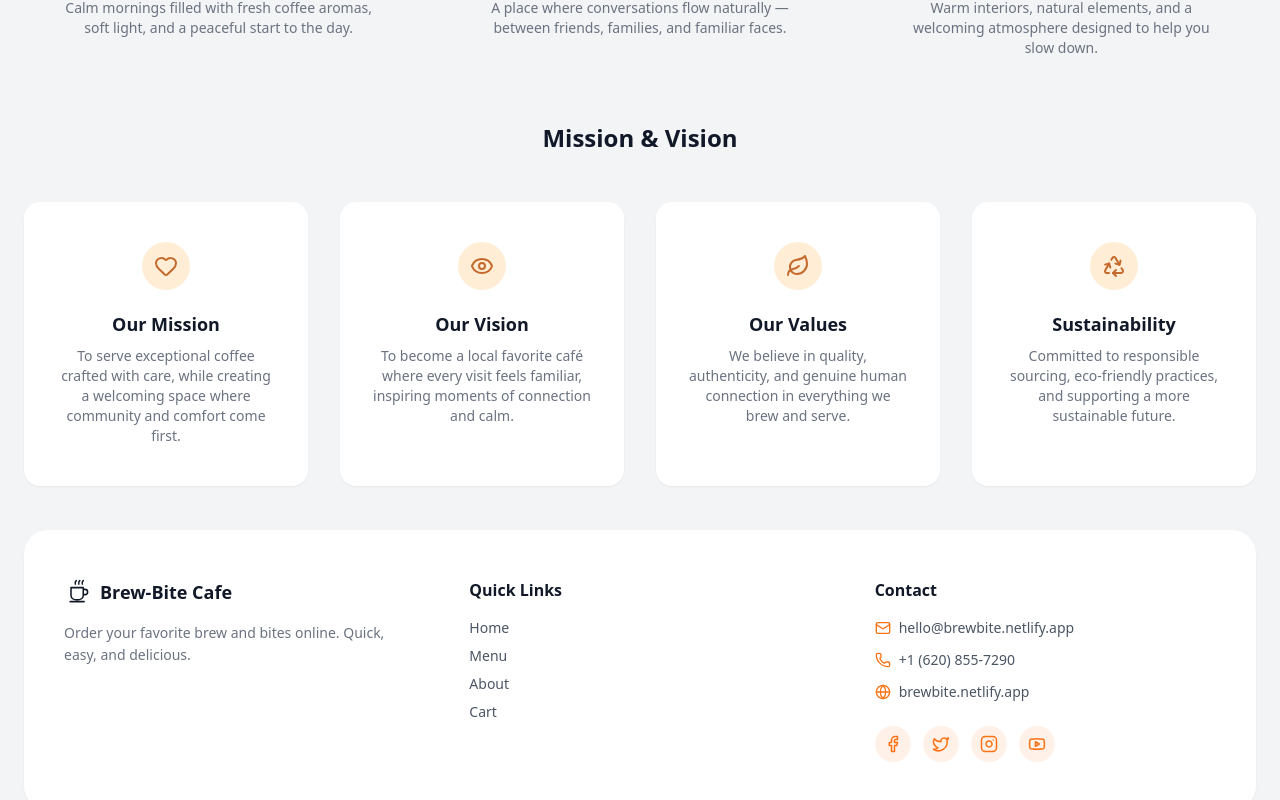
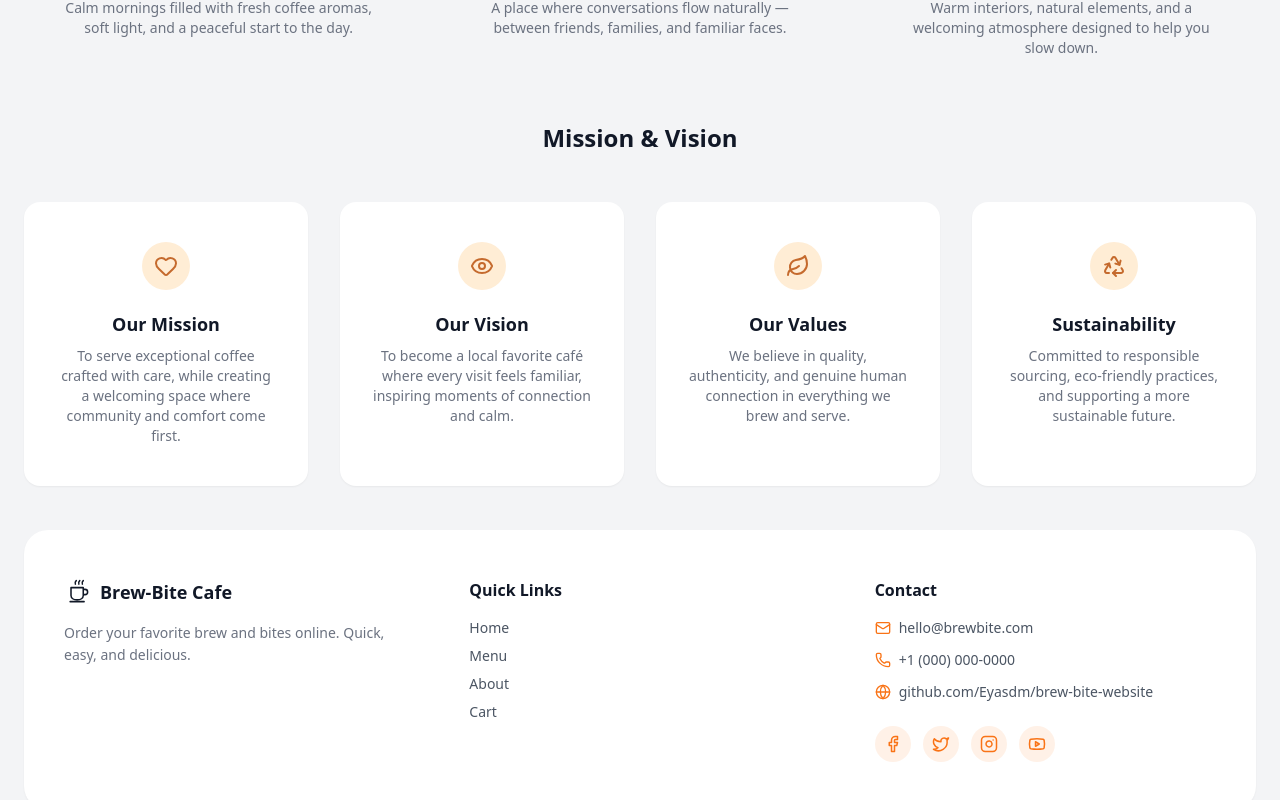
Before and after one commit to Eyasdm/Brew-bite-website, a Next.js app: page /about in a window 1280 px wide. Shown: the part 980-1780 px from the top of the page. Built offline with nearby package versions, Linux system fonts and the light colour scheme.

Commit message:
fix: unused hook, CartHydrator safety, about layout, MenuCard nav, footer info, README

```diff
--- a/app/about/page.js
+++ b/app/about/page.js
@@ -3,9 +3,15 @@ import HomeFooter from "@/components/HomeFooter";
 import LifeAtBrewBite from "@/components/LifeAtBrewBite";
 import MissionAndVisionSection from "@/components/MissionAndVisionSection";
 
+export const metadata = {
+  title: "About",
+  description:
+    "Learn the story behind Brew & Bite — our mission, vision, and the team that crafts every cup.",
+};
+
 export default function AboutPage() {
   return (
-    <div className=" mx-auto px-6 ">
+    <div className="max-w-7xl mx-auto px-6">
       <CafeStorySection />
       <LifeAtBrewBite />
       <MissionAndVisionSection />
--- a/components/FooterContent.jsx
+++ b/components/FooterContent.jsx
@@ -88,35 +88,35 @@ export function Right() {
         <li className="flex items-center gap-2">
           <Mail size={16} className="text-orange-500 shrink-0" />
           <a
-            href="mailto:hello@brewbite.netlify.app"
+            href="mailto:hello@brewbite.com"
             className="hover:text-gray-900 transition-colors"
           >
-            hello@brewbite.netlify.app
+            hello@brewbite.com
           </a>
         </li>
         <li className="flex items-center gap-2">
           <Phone size={16} className="text-orange-500 shrink-0" />
           <a
-            href="tel:+16208557290"
+            href="tel:+10000000000"
             className="hover:text-gray-900 transition-colors"
           >
-            +1 (620) 855-7290
+            +1 (000) 000-0000
           </a>
         </li>
         <li className="flex items-center gap-2">
           <Globe size={16} className="text-orange-500 shrink-0" />
           <a
-            href="https://brewbite.netlify.app"
+            href="https://github.com/Eyasdm/brew-bite-website"
             target="_blank"
             rel="noopener noreferrer"
             className="hover:text-gray-900 transition-colors"
           >
-            brewbite.netlify.app
+            github.com/Eyasdm/brew-bite-website
           </a>
         </li>
       </ul>
 
-      {/* Social icons — proper <a> tags with aria-labels */}
+      {/* Social icons */}
       <div className="flex gap-3 mt-6">
         {socialLinks.map(({ Icon, href, label }) => (
           <a
--- a/components/MenuCard.jsx
+++ b/components/MenuCard.jsx
@@ -2,6 +2,7 @@
 
 import { Minus, Plus, ShoppingCart } from "lucide-react";
 import Image from "next/image";
+import Link from "next/link";
 import { useCartStore } from "@/store/cartStore";
 import { Card, CardContent } from "@/components/ui/card";
 import { Button } from "@/components/ui/button";
@@ -40,7 +41,7 @@ export default function MenuCard({ item }) {
           {item.description}
         </p>
 
-        {/* Price + real availability badge */}
+        {/* Price + availability badge */}
         <div className="flex items-center justify-between mt-2">
           <span className="font-semibold text-sm">
             ${Number(item.price).toFixed(2)}
@@ -84,16 +85,16 @@ export default function MenuCard({ item }) {
                 </QtyButton>
               </div>
 
-              {/* View cart */}
+              {/* View cart — Link for client-side navigation */}
               <Button
                 variant="outline"
                 className="w-full rounded-full flex items-center gap-2"
                 asChild
               >
-                <a href="/cart">
+                <Link href="/cart">
                   <ShoppingCart size={16} />
                   View Cart
-                </a>
+                </Link>
               </Button>
             </>
           )}
--- a/hooks/useMenuItems.js
+++ b/hooks/useMenuItems.js
@@ -1,6 +1,6 @@
 import { useQuery } from "@tanstack/react-query";
 import { fetchMenuItems } from "@/services/menuItems";
-import { useMenuFilterStore } from "@/store/useMenuFilterStore";
+import { useMenuFilterStore } from "@/hooks/useMenuFilterStore";
 import { useMemo } from "react";
 
 export function useMenuItems() {
--- a/store/CartHydrator.jsx
+++ b/store/CartHydrator.jsx
@@ -12,7 +12,12 @@ export function CartHydrator() {
   useEffect(() => {
     const stored = localStorage.getItem(STORAGE_KEY);
     if (stored) {
-      setItems(JSON.parse(stored));
+      try {
+        setItems(JSON.parse(stored));
+      } catch {
+        // Corrupted data — wipe it so the app doesn't crash on every load
+        localStorage.removeItem(STORAGE_KEY);
+      }
     }
   }, [setItems]);
 
```
Also changed, not shown: store/useMenuFilterStore.js (deleted, +0 -19 lines), 1 other file (tests, documents, lock files or other folders).
